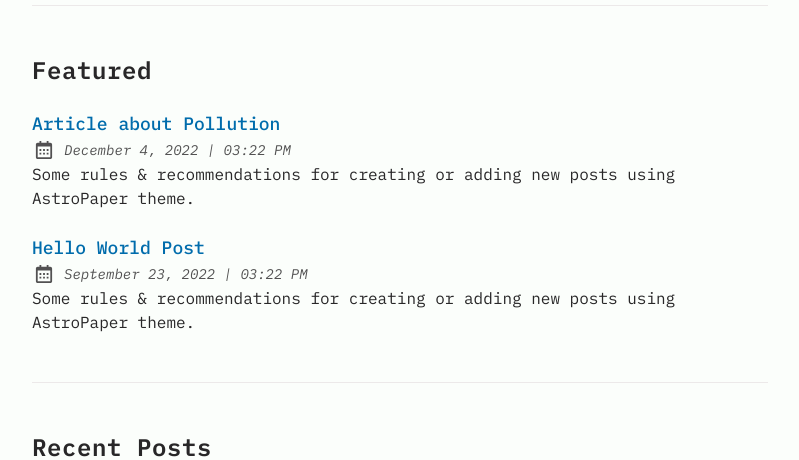
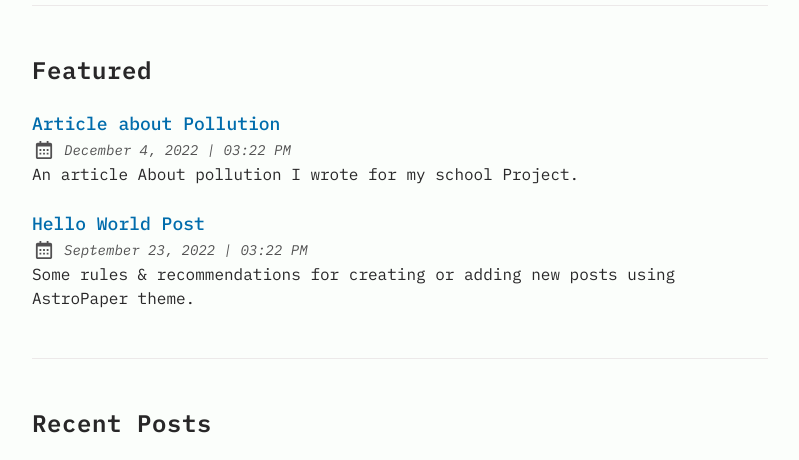
Before and after one commit to RealOtakuBoi/Blog-Site, an Astro site: page / in a window 1280 px wide. Shown: the part 316-776 px from the top of the page, without its empty margins (240-1039 px from the left). Built offline with nearby package versions, Linux system fonts and the light colour scheme; Astro itself is replaced by a stand-in of ours.

Commit message:
description changed

```diff
--- a/src/contents/article-text.md
+++ b/src/contents/article-text.md
@@ -8,9 +8,7 @@ draft: false
 tags:
   - docs
 ogImage: ""
-description:
-  Some rules & recommendations for creating or adding new posts using AstroPaper
-  theme.
+description: An article About pollution I wrote for my school Project.
 ---
 
 ### Title: Principles of Reduce, Reuse, Recycle in Plastic Waste Management
```
